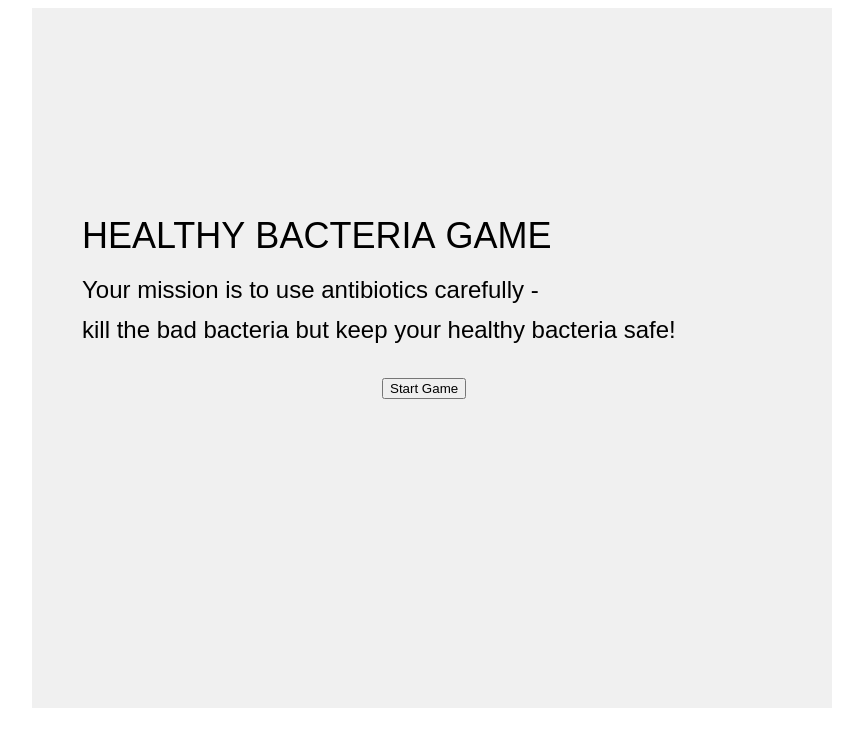
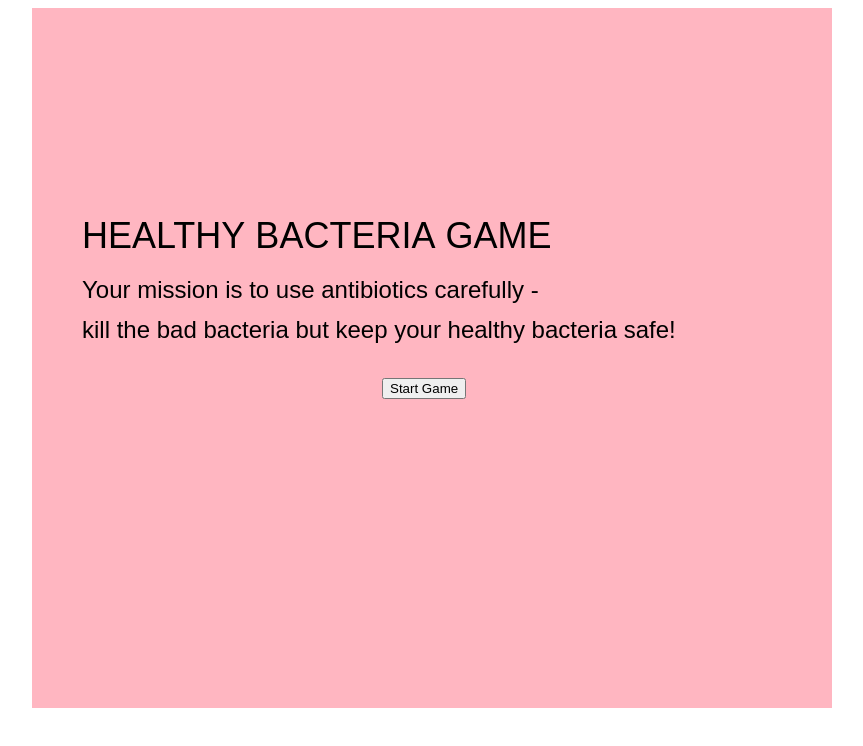
Before and after one commit to BRxAD/healthy_bacteria_game, a plain HTML site: page index.html in a window 1280 px wide. Shown: the whole page, without its empty margins (208-1071 px from the left). Drawn offline with Linux system fonts and the light colour scheme.

Commit message:
Update index.html

```diff
--- a/index.html
+++ b/index.html
@@ -4,7 +4,7 @@
     <title>Antibiotic Game</title>
     <style>
         canvas {
-            background: #f0f0f0;
+            background: #ffb6c1;
             display: block;
             margin: 0 auto;
         }
```
